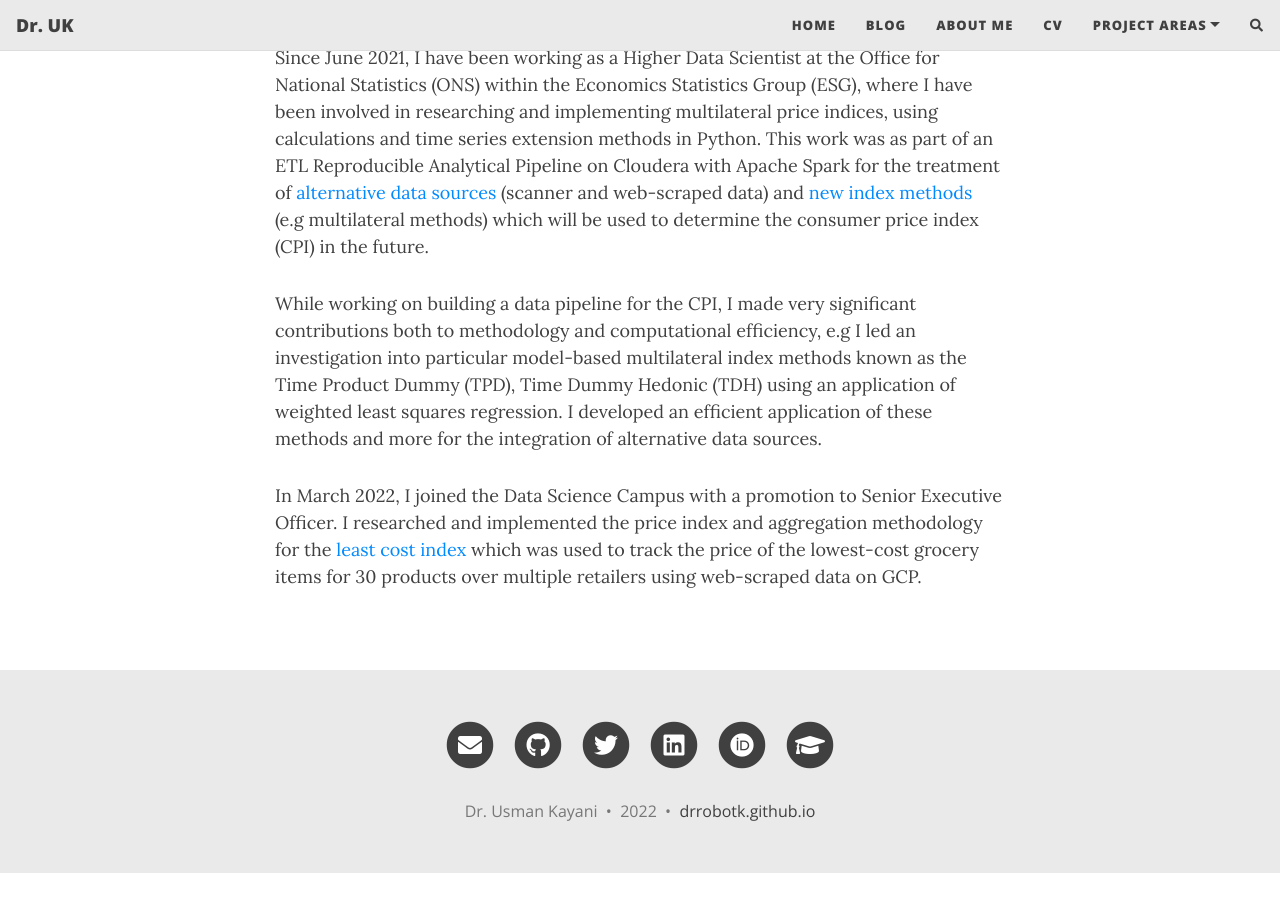
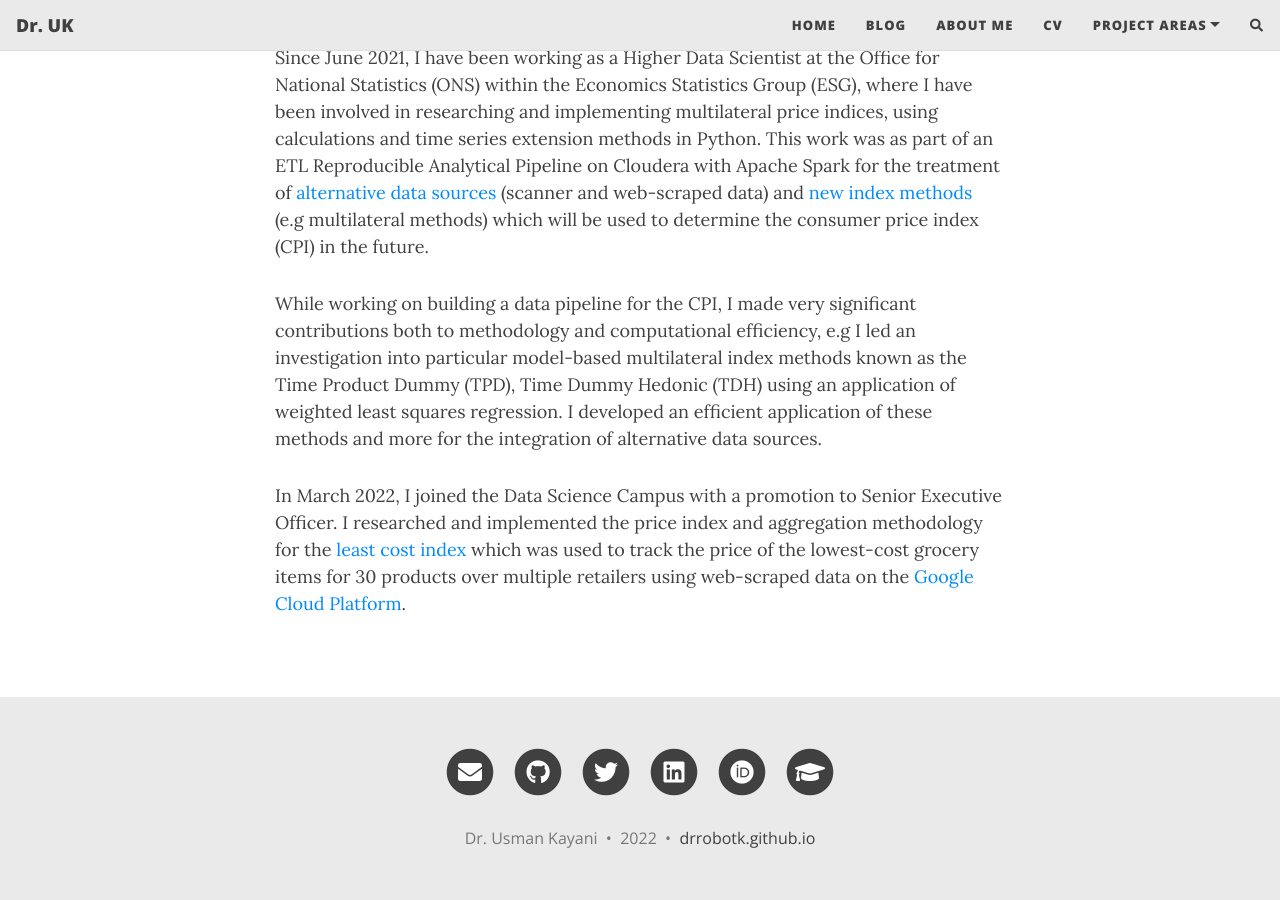
Before and after one commit to drrobotk/drrobotk.github.io, a Jekyll site: the page built from aboutme.md, in a window 1280 px wide and 900 px high, scrolled down 1046 px. Built offline with Jekyll 4.4.1, drawn with Linux system fonts in a browser that asks for light colours; nearby versions of some CDN libraries; comment, search, counter and statistics services are not loaded; before the commit the page ends 1919 px from its top, so only the background shows below that.

Commit message:
Update aboutme and cv.

```diff
--- a/aboutme.md
+++ b/aboutme.md
@@ -16,4 +16,4 @@ Since June 2021, I have been working as a Higher Data Scientist at the Office fo
 
 While working on building a data pipeline for the CPI, I made very significant contributions both to methodology and computational efficiency, e.g I led an investigation into particular model-based multilateral index methods known as the Time Product Dummy (TPD), Time Dummy Hedonic (TDH) using an application of weighted least squares regression. I developed an efficient application of these methods and more for the integration of alternative data sources.
 
-In March 2022, I joined the Data Science Campus with a promotion to Senior Executive Officer. I researched and implemented the price index and aggregation methodology for the [least cost index](https://www.ons.gov.uk/economy/inflationandpriceindices/articles/trackingthelowestcostgroceryitemsukexperimentalanalysis/april2021toapril2022) which was used to track the price of the lowest-cost grocery items for 30 products over multiple retailers using web-scraped data on GCP.
+In March 2022, I joined the Data Science Campus with a promotion to Senior Executive Officer. I researched and implemented the price index and aggregation methodology for the [least cost index](https://www.ons.gov.uk/economy/inflationandpriceindices/articles/trackingthelowestcostgroceryitemsukexperimentalanalysis/april2021toapril2022) which was used to track the price of the lowest-cost grocery items for 30 products over multiple retailers using web-scraped data on the [Google Cloud Platform](https://cloud.google.com/).
```
